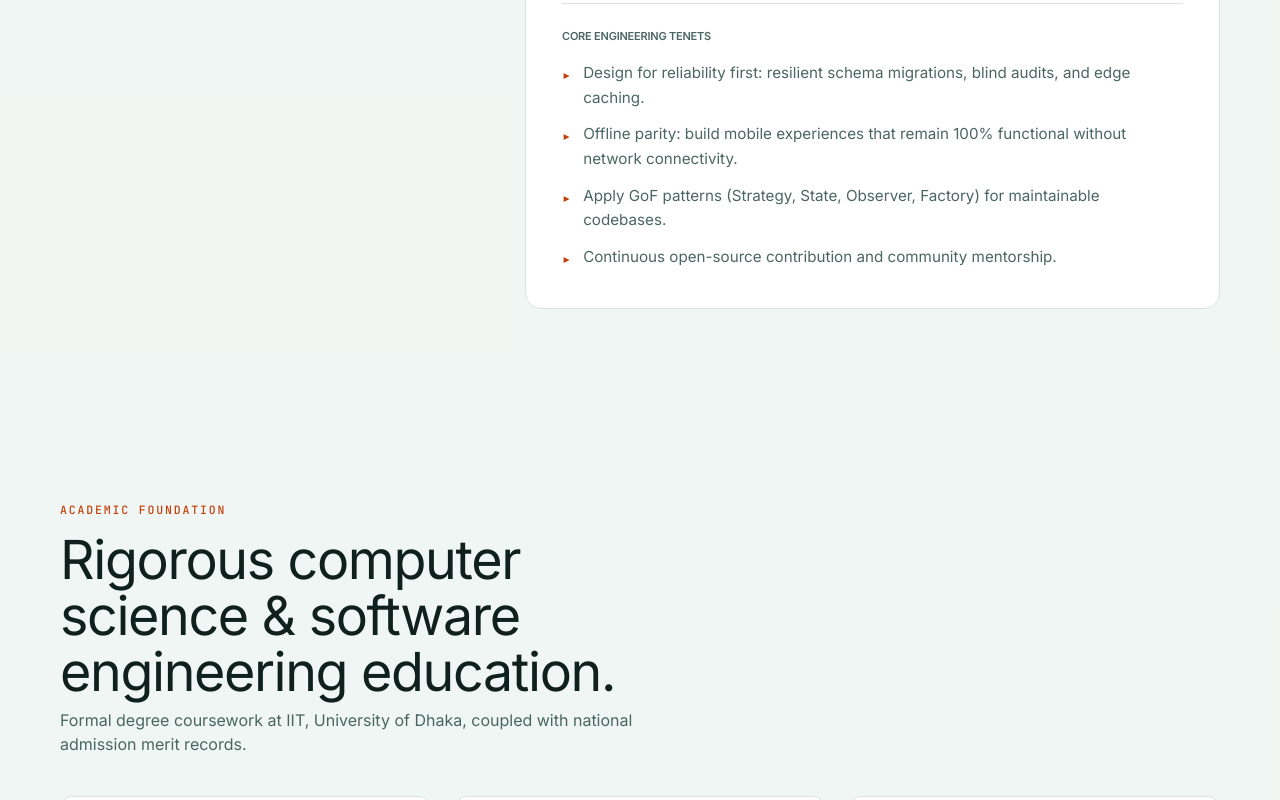
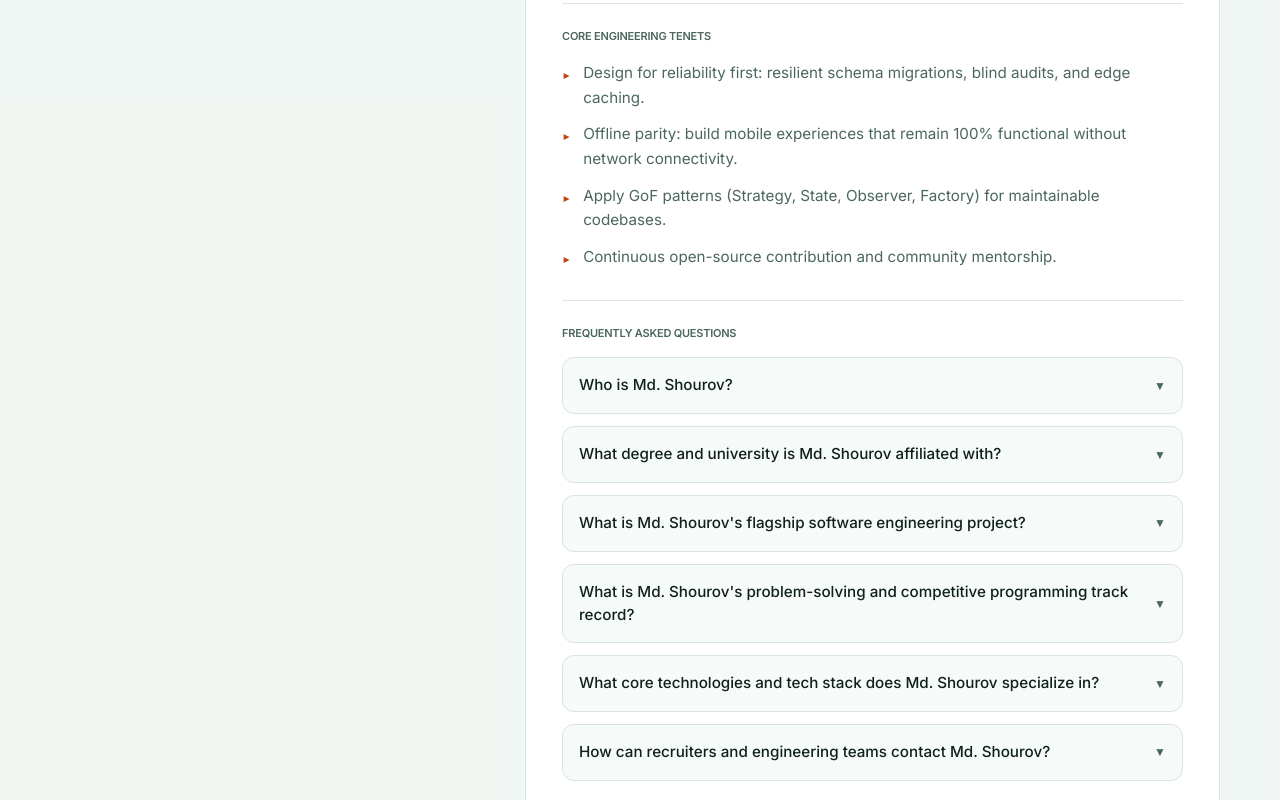
Before and after one commit to Shourov735/portfolio, a Next.js app: page / in a window 1280 px wide. Shown: the part 9300-10100 px from the top of the page. Built offline with nearby package versions, Linux system fonts and the light colour scheme.

Commit message:
feat(seo): implement full SEO and GEO optimizations across metadata, schema, and content

```diff
--- a/app/blog/[slug]/page.tsx
+++ b/app/blog/[slug]/page.tsx
@@ -30,14 +30,14 @@ export async function generateMetadata({ params }: { params: Promise<{ slug: str
   const images = [
     {
       url: ogImage,
-      alt: `${post.title} — Md Shourov`,
+      alt: `${post.title} — Md. Shourov`,
     },
   ]
 
   return {
     title,
     description,
-    authors: [{ name: "Md Shourov", url: SITE_URL }],
+    authors: [{ name: "Md. Shourov", url: SITE_URL }],
     keywords: post.tags,
     alternates: {
       canonical: post.canonical ?? `/blog/${post.slug}`,
@@ -47,7 +47,7 @@ export async function generateMetadata({ params }: { params: Promise<{ slug: str
       description,
       url,
       type: "article",
-      siteName: "Md Shourov Portfolio",
+      siteName: "Md. Shourov Portfolio",
       locale: "en_US",
       images,
       publishedTime: formatISODate(post.date),
--- a/app/blog/page.tsx
+++ b/app/blog/page.tsx
@@ -9,23 +9,23 @@ import { SITE_URL, absoluteUrl } from "@/lib/site"
 export const metadata: Metadata = {
   title: "Engineering Notes",
   description:
-    "Long-form writing on software engineering, edge systems, and student engineering practice by Md Shourov (Shourov735), IIT, University of Dhaka.",
+    "Long-form writing on software engineering, edge systems, and student engineering practice by Md. Shourov (Shourov735), IIT, University of Dhaka.",
   alternates: {
     canonical: "/blog",
   },
   openGraph: {
-    title: "Engineering Notes — Md Shourov",
+    title: "Engineering Notes — Md. Shourov",
     description:
-      "Long-form writing on software engineering, edge systems, and student engineering practice by Md Shourov.",
+      "Long-form writing on software engineering, edge systems, and student engineering practice by Md. Shourov.",
     type: "website",
     url: `${SITE_URL}/blog`,
-    siteName: "Md Shourov Portfolio",
+    siteName: "Md. Shourov Portfolio",
   },
   twitter: {
     card: "summary_large_image",
-    title: "Engineering Notes — Md Shourov",
+    title: "Engineering Notes — Md. Shourov",
     description:
-      "Long-form writing on software engineering, edge systems, and student engineering practice by Md Shourov.",
+      "Long-form writing on software engineering, edge systems, and student engineering practice by Md. Shourov.",
   },
 }
 
@@ -37,7 +37,7 @@ export default async function BlogIndex() {
   const itemListSchema = {
     "@context": "https://schema.org",
     "@type": "ItemList",
-    name: "Engineering Notes by Md Shourov",
+    name: "Engineering Notes by Md. Shourov",
     description: "A chronological index of long-form engineering writing.",
     itemListElement: posts.map((post, idx) => ({
       "@type": "ListItem",
@@ -55,7 +55,7 @@ export default async function BlogIndex() {
       />
       <div className="section pt-16 md:pt-20">
         <div className="container-main">
-          <Breadcrumbs items={[{ name: "Md Shourov", href: "/" }, { name: "Engineering Notes" }]} />
+          <Breadcrumbs items={[{ name: "Md. Shourov", href: "/" }, { name: "Engineering Notes" }]} />
 
           <header className="mt-10 max-w-3xl">
             <p className="eyebrow">Engineering Notes</p>
--- a/app/layout.tsx
+++ b/app/layout.tsx
@@ -8,6 +8,7 @@ import { BackToTop } from "@/components/back-to-top"
 import { SkipLink } from "@/components/skip-link"
 import { Analytics } from "@vercel/analytics/react"
 import { SITE_URL, SITE_NAME, AUTHOR_NAME, AUTHOR_ALIASES, absoluteUrl } from "@/lib/site"
+import { getContent } from "@/lib/content"
 
 const inter = Inter({
   subsets: ["latin"],
@@ -34,11 +35,11 @@ export const viewport: Viewport = {
 export const metadata: Metadata = {
   metadataBase: new URL(SITE_URL),
   title: {
-    default: "Md. Shourov — Software Engineering Student, IIT DU",
+    default: "Md. Shourov — Software Engineer & BSSE Student, IIT DU",
     template: "%s · Md. Shourov",
   },
   description:
-    "Md. Shourov (Shourov735) is a Software Engineering student at IIT, University of Dhaka (BSSE) building real-world web, mobile, and backend systems.",
+    "Md. Shourov (Shourov735) is a Software Engineering student at IIT DU building real-world web, mobile, and backend systems. Explore projects and case studies.",
   keywords: [
     "Md Shourov",
     "Md. Shourov",
@@ -103,7 +104,7 @@ export const metadata: Metadata = {
     statusBarStyle: "black-translucent",
   },
   openGraph: {
-    title: "Md. Shourov — Software Engineering Student, IIT DU",
+    title: "Md. Shourov — Software Engineer & BSSE Student, IIT DU",
     description:
       "Software Engineering student at IIT, University of Dhaka building real-world web, mobile, and backend systems. IT Secretary at Nabodigonto.",
     type: "website",
@@ -123,7 +124,7 @@ export const metadata: Metadata = {
     card: "summary_large_image",
     site: "@Shourov735",
     creator: "@Shourov735",
-    title: "Md. Shourov — Software Engineering Student, IIT DU",
+    title: "Md. Shourov — Software Engineer & BSSE Student, IIT DU",
     description:
       "Software Engineering student at IIT, University of Dhaka building real-world web, mobile, and backend systems. IT Secretary at Nabodigonto.",
     images: [
@@ -162,6 +163,8 @@ export default function RootLayout({
 }: Readonly<{
   children: React.ReactNode
 }>) {
+  const content = getContent()
+
   return (
     <html
       lang="en"
@@ -249,7 +252,6 @@ export default function RootLayout({
                     "https://t.me/Shourov735",
                     "https://medium.com/@Shourov735",
                     "https://www.youtube.com/@MD._SHOUROV_",
-                    "https://mdshourov.vercel.app",
                   ],
                 },
                 {
@@ -258,14 +260,24 @@ export default function RootLayout({
                   url: SITE_URL,
                   name: SITE_NAME,
                   description:
-                    "Portfolio and engineering blog of Md Shourov (Shourov735 / mdshourov), Software Engineering student at IIT, University of Dhaka.",
+                    "Portfolio and engineering blog of Md. Shourov (Shourov735 / mdshourov), Software Engineering student at IIT, University of Dhaka.",
                   publisher: { "@id": `${SITE_URL}/#person` },
                   inLanguage: "en-US",
                   copyrightYear: new Date().getFullYear(),
-                  potentialAction: {
-                    "@type": "ReadAction",
-                    target: `${SITE_URL}/blog`,
-                  },
+                  potentialAction: [
+                    {
+                      "@type": "SearchAction",
+                      target: {
+                        "@type": "EntryPoint",
+                        urlTemplate: `${SITE_URL}/#projects`,
+                      },
+                      "query-input": "required name=search_term_string",
+                    },
+                    {
+                      "@type": "ReadAction",
+                      target: `${SITE_URL}/blog`,
+                    },
+                  ],
                 },
                 {
                   "@type": "ProfilePage",
@@ -279,12 +291,26 @@ export default function RootLayout({
                   "@type": "Blog",
                   "@id": `${SITE_URL}/blog/#blog`,
                   url: `${SITE_URL}/blog`,
-                  name: "Engineering Notes by Md Shourov",
+                  name: "Engineering Notes by Md. Shourov",
                   description:
                     "Long-form writing on software engineering, edge systems, and student engineering practice.",
                   publisher: { "@id": `${SITE_URL}/#person` },
                   inLanguage: "en-US",
                   isPartOf: { "@id": `${SITE_URL}/#website` },
+                },
+                {
+                  "@type": "FAQPage",
+                  "@id": `${SITE_URL}/#faq`,
+                  name: "Md. Shourov — Software Engineering & Academic FAQ",
+                  isPartOf: { "@id": `${SITE_URL}/#website` },
+                  mainEntity: (content.faq ?? []).map((item) => ({
+                    "@type": "Question",
+                    name: item.question,
+                    acceptedAnswer: {
+                      "@type": "Answer",
+                      text: item.answer,
+                    },
+                  })),
                 },
               ],
             }),
--- a/app/projects/[slug]/page.tsx
+++ b/app/projects/[slug]/page.tsx
@@ -26,7 +26,7 @@ export async function generateMetadata({ params }: { params: Promise<{ slug: str
   const images = [
     {
       url: imageUrl,
-      alt: `${project.title} — Case Study Preview by Md Shourov`,
+      alt: `${project.title} — Case Study Preview by Md. Shourov`,
     },
   ]
 
@@ -34,7 +34,7 @@ export async function generateMetadata({ params }: { params: Promise<{ slug: str
     title,
     description,
     keywords: project.tags,
-    authors: [{ name: "Md Shourov", url: SITE_URL }],
+    authors: [{ name: "Md. Shourov", url: SITE_URL }],
     alternates: {
       canonical: `/projects/${slug}`,
     },
@@ -43,7 +43,7 @@ export async function generateMetadata({ params }: { params: Promise<{ slug: str
       description,
       url: pageUrl,
       type: "article",
-      siteName: "Md Shourov Portfolio",
+      siteName: "Md. Shourov Portfolio",
       locale: "en_US",
       images,
       authors: [SITE_URL],
--- a/components/about.tsx
+++ b/components/about.tsx
@@ -1,6 +1,9 @@
 import { ScrollReveal } from "@/components/scroll-reveal"
+import { getContent } from "@/lib/content"
 
 export function About() {
+  const content = getContent()
+
   return (
     <section className="section bg-[var(--color-surface-muted)]/72" id="about">
       <div className="container-main grid grid-cols-[minmax(260px,0.75fr)_1.25fr] gap-12 items-start max-md:grid-cols-1">
@@ -56,6 +59,35 @@ export function About() {
                 ))}
               </ul>
             </div>
+
+            {content.faq && content.faq.length > 0 && (
+              <div className="pt-6 mt-7 border-t border-[var(--color-line)]" id="faq">
+                <h3 className="text-[11px] font-mono uppercase tracking-[0.16em] text-[var(--color-muted)] mb-4 font-medium">
+                  Frequently Asked Questions
+                </h3>
+                <div className="space-y-3">
+                  {content.faq.map((item, idx) => (
+                    <details
+                      key={idx}
+                      className="group border border-[var(--color-line)] rounded-xl bg-[var(--color-surface-muted)]/50 p-4 transition-all duration-200 open:bg-[var(--color-surface)]"
+                    >
+                      <summary className="flex items-center justify-between cursor-pointer font-medium text-[0.95rem] text-[var(--color-text)] list-none gap-3 focus-visible:outline-none focus-visible:ring-1 focus-visible:ring-[var(--color-primary)] rounded">
+                        <span>{item.question}</span>
+                        <span
+                          aria-hidden="true"
+                          className="text-[var(--color-muted)] transition-transform duration-200 group-open:rotate-180 shrink-0 text-xs font-mono"
+                        >
+                          ▼
+                        </span>
+                      </summary>
+                      <p className="text-[0.9rem] text-[var(--color-muted)] leading-relaxed mt-3 pt-3 border-t border-[var(--color-line)]/60">
+                        {item.answer}
+                      </p>
+                    </details>
+                  ))}
+                </div>
+              </div>
+            )}
           </div>
         </ScrollReveal>
       </div>
--- a/data/content.json
+++ b/data/content.json
@@ -808,5 +808,31 @@
       "coursework": ["Mathematics", "Physics", "Computer Science"]
     }
   ],
+  "faq": [
+    {
+      "question": "Who is Md. Shourov?",
+      "answer": "Md. Shourov (known online as Shourov735) is a Software Engineering undergraduate student at the Institute of Information Technology (IIT), University of Dhaka (BSSE program), and the IT Secretary at Nabodigonto Social Welfare Organization."
+    },
+    {
+      "question": "What degree and university is Md. Shourov affiliated with?",
+      "answer": "Md. Shourov is pursuing a Bachelor of Science in Software Engineering (BSSE, 2024–Present) at the Institute of Information Technology (IIT), University of Dhaka (IIT DU) in Bangladesh."
+    },
+    {
+      "question": "What is Md. Shourov's flagship software engineering project?",
+      "answer": "His flagship production system is Nabodigonto, a serverless community and treasury management platform deployed on Cloudflare Workers edge, featuring a double-signed blind audit protocol."
+    },
+    {
+      "question": "What is Md. Shourov's problem-solving and competitive programming track record?",
+      "answer": "Md. Shourov has solved 150+ competitive programming problems across Codeforces and LeetCode, with strong foundations in algorithms, data structures, and GoF design patterns."
+    },
+    {
+      "question": "What core technologies and tech stack does Md. Shourov specialize in?",
+      "answer": "His primary stack includes Next.js, React, TypeScript, C++, Java, PostgreSQL (Neon), Tailwind CSS, Cloudflare Workers, and SQLite for resilient web, mobile, and backend systems."
+    },
+    {
+      "question": "How can recruiters and engineering teams contact Md. Shourov?",
+      "answer": "Recruiters and collaborators can contact Md. Shourov via email at mdshourov735@gmail.com, connect on LinkedIn (in/md-shourov-613934358), or inspect open-source code on GitHub (github.com/Shourov735)."
+    }
+  ],
   "testimonials": []
 }
--- a/lib/types.ts
+++ b/lib/types.ts
@@ -117,6 +117,11 @@ export interface LookingFor {
   targetRoles: string[]
 }
 
+export interface FAQItem {
+  question: string
+  answer: string
+}
+
 export interface PortfolioContent {
   stats: Stat[]
   skills: SkillGroup[]
@@ -129,6 +134,7 @@ export interface PortfolioContent {
   achievements?: Achievement[]
   testimonials: string[]
   lookingFor?: LookingFor
+  faq?: FAQItem[]
 }
 
 export interface GitHubData {
```
Also changed, not shown: app/robots.ts (+15 -1 lines), next.config.ts (+15 -0 lines), public/llms.txt, 1 other file (tests, documents, lock files or other folders).
